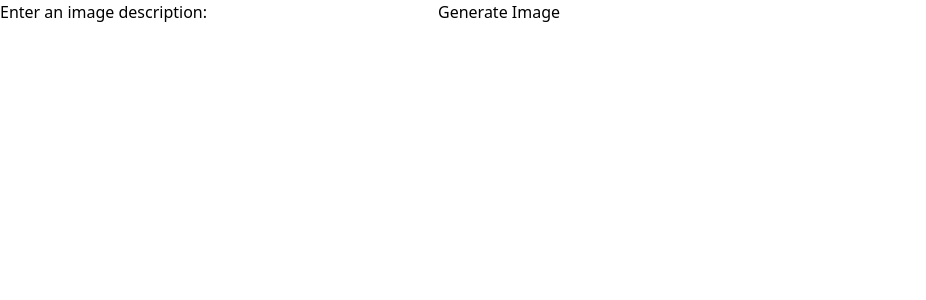
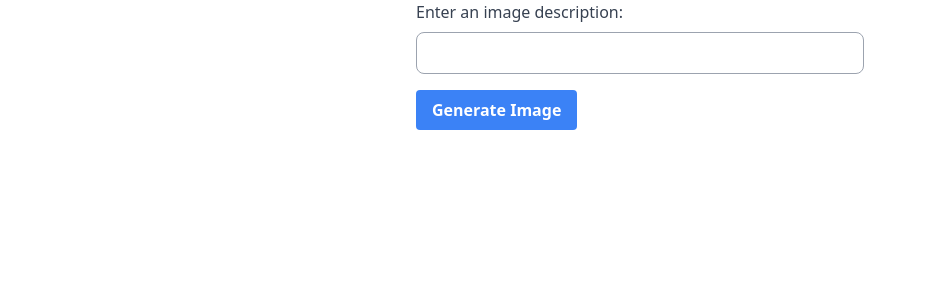
Before and after one commit to LexanderO/ai-image-transparent, a React (Vite) app: page / in a window 1280 px wide. Shown: the top 300 px of the page, without its empty margins (0-926 px from the left). Built offline with nearby package versions, Linux system fonts and the light colour scheme; no server answers.

Commit message:
added reseting image canvas

```diff
--- a/src/components/ImageGenerator.jsx
+++ b/src/components/ImageGenerator.jsx
@@ -19,6 +19,8 @@ function ImageGenerator() {
 
   const handleFormSubmit = async (event) => {
     event.preventDefault();
+    setImageUrl("");
+    setPreviewUrl("");
     setLoading(true);
     setLoadingMessage("Generating image...");
     try {
@@ -73,21 +75,46 @@ function ImageGenerator() {
   };
 
   return (
-    <div>
-      <form onSubmit={handleFormSubmit}>
-        <label htmlFor="description">Enter an image description:</label>
+    <div className="max-w-md mx-auto">
+      <form onSubmit={handleFormSubmit} className="mb-4">
+        <label htmlFor="description" className="block mb-2 text-gray-700">
+          Enter an image description:
+        </label>
         <input
           type="text"
           id="description"
           value={description}
           onChange={handleDescriptionChange}
+          className="w-full border border-gray-400 py-2 px-3 rounded-lg mb-4"
         />
-        <button type="submit">Generate Image</button>
+        <button
+          type="submit"
+          className="bg-blue-500 hover:bg-blue-700 text-white font-bold py-2 px-4 rounded"
+        >
+          Generate Image
+        </button>
       </form>
-      {previewUrl && <img src={previewUrl} alt="Preview" />}
-      {imageUrl && <img src={imageUrl} alt="Processed" />}
-      <LoadingBar progress={progress} height={5} color="#00a8ff" />
-      {loading && <div>{loadingMessage}</div>}
+      {previewUrl && (
+        <img
+          src={previewUrl}
+          alt="Preview"
+          className="max-w-full mb-4 rounded-lg"
+        />
+      )}
+      {imageUrl && (
+        <img
+          src={imageUrl}
+          alt="Processed"
+          className="max-w-full mb-4 rounded-lg"
+        />
+      )}
+      <LoadingBar
+        progress={progress}
+        height={5}
+        color="#00a8ff"
+        className="mb-4"
+      />
+      {loading && <div className="text-gray-700">{loadingMessage}</div>}
     </div>
   );
 }
```
